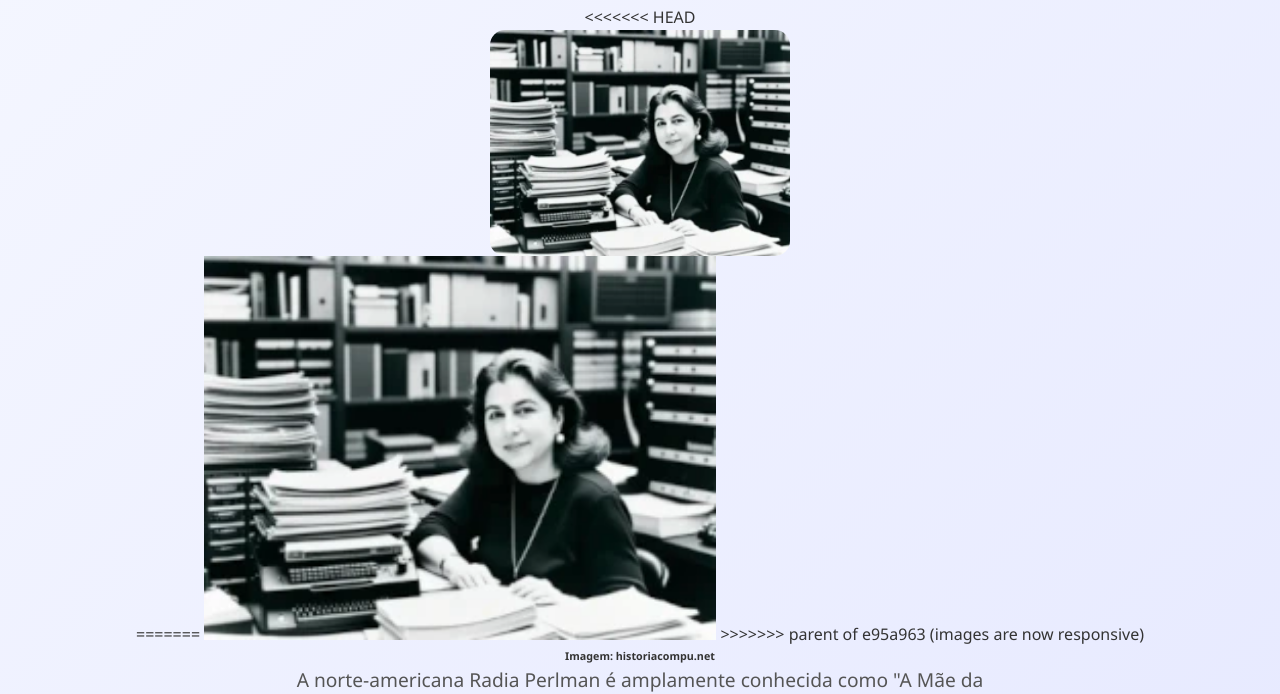
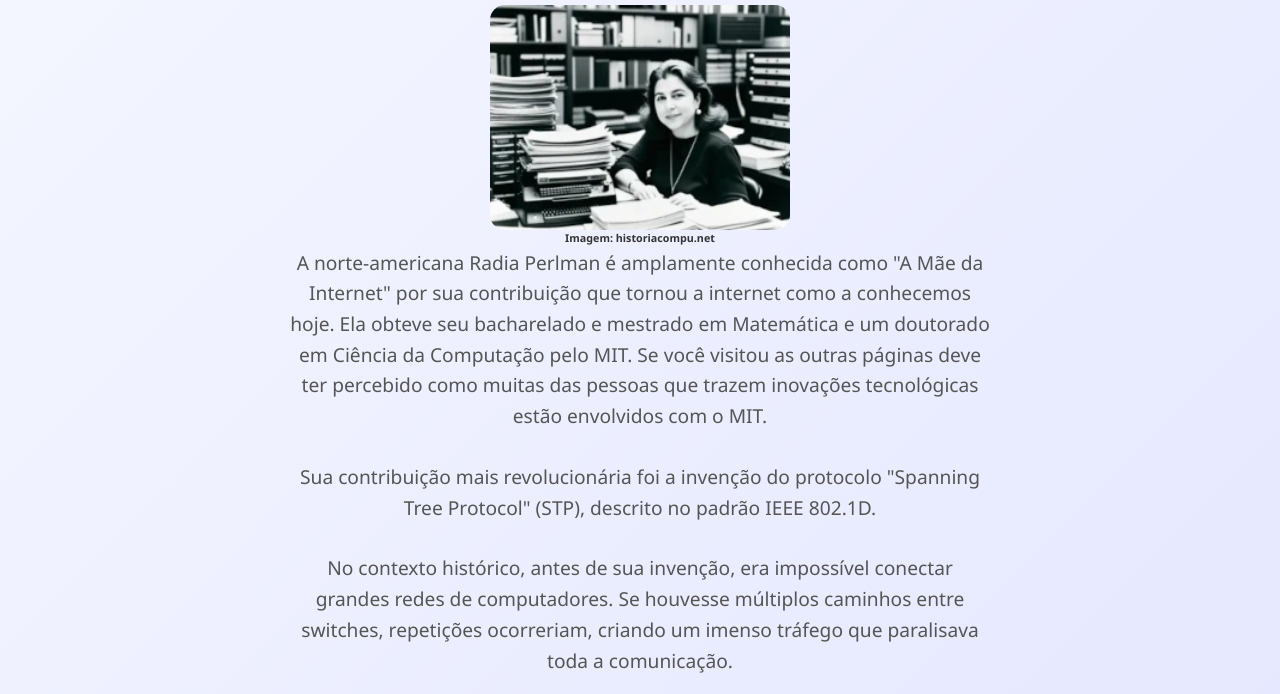
Before and after one commit to mulheres-na-ti/site_html_css, a plain HTML site: page templates/radia.html in a window 1280 px wide. Shown: the part 278-972 px from the top of the page. Drawn offline with Linux system fonts and the light colour scheme.

Commit message:
fixed bug in radia page

```diff
--- a/templates/radia.html
+++ b/templates/radia.html
@@ -36,11 +36,7 @@
     <section class="destaque">
         <div class="container">
             <h1>Radia Joy Perlman</h1>
-<<<<<<< HEAD
             <img src="../images/radia.webp" alt="Imagem de Radia" class="image">
-=======
-            <img src="../images/radia.webp" alt="Imagem de Barbara Liskov" style="width:512px;height:384px;">
->>>>>>> parent of e95a963 (images are now responsive)
             <h6>Imagem: historiacompu.net</h6>
             <p>A norte-americana Radia Perlman é amplamente conhecida como "A Mãe da Internet" por sua contribuição que tornou a internet como a conhecemos hoje. Ela obteve seu bacharelado e mestrado em Matemática e um doutorado em Ciência da Computação pelo MIT. Se você visitou as outras páginas deve ter percebido como muitas das pessoas que trazem inovações tecnológicas estão envolvidos com o MIT.</p>
             <p>Sua contribuição mais revolucionária foi a invenção do protocolo "Spanning Tree Protocol" (STP), descrito no padrão IEEE 802.1D.</p>
```
